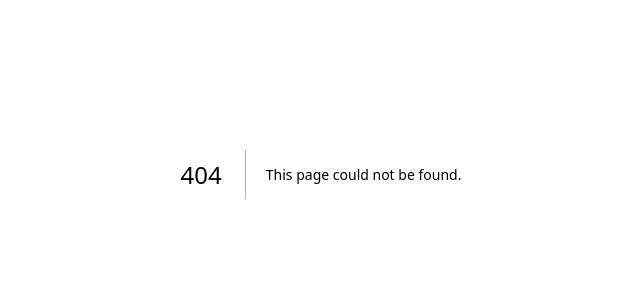
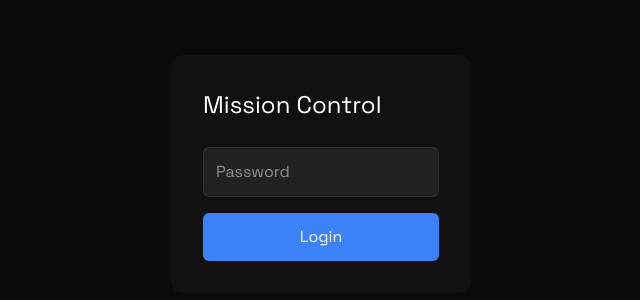
Before and after one commit to yunze7373/openclaw-mission-control, a Next.js app: page /login in a window 1280 px wide. Before the commit this address had no page. Shown: the part 226-526 px from the top of the page, without its empty margins (319-959 px from the left). Built offline with nearby package versions, Linux system fonts and the light colour scheme.

Commit message:
feat: add login page with password auth

```diff
--- /dev/null
+++ b/src/app/login/page.tsx
@@ -0,0 +1,47 @@
+"use client";
+import { useState, useEffect } from "react";
+import { useRouter } from "next/navigation";
+
+export default function LoginPage() {
+  const [password, setPassword] = useState("");
+  const router = useRouter();
+
+  useEffect(() => {
+    // Check cookie
+    if (document.cookie.includes("mc_logged_in=true")) {
+      router.push("/");
+    }
+  }, [router]);
+
+  const handleLogin = (e: React.FormEvent) => {
+    e.preventDefault();
+    // Set password - change "han123" to your desired password
+    if (password === "han123") {
+      // Set cookie for 7 days
+      const d = new Date();
+      d.setTime(d.getTime() + 7 * 24 * 60 * 60 * 1000);
+      document.cookie = "mc_logged_in=true;expires=" + d.toUTCString() + ";path=/";
+      router.push("/");
+    } else {
+      alert("Wrong password!");
+    }
+  };
+
+  return (
+    <div style={{ minHeight: "100vh", display: "flex", alignItems: "center", justifyContent: "center", background: "#0a0a0a" }}>
+      <form onSubmit={handleLogin} style={{ padding: "2rem", background: "#111", borderRadius: "12px", width: "300px" }}>
+        <h1 style={{ color: "#fff", marginBottom: "1.5rem", fontSize: "1.5rem" }}>Mission Control</h1>
+        <input
+          type="password"
+          placeholder="Password"
+          value={password}
+          onChange={(e) => setPassword(e.target.value)}
+          style={{ width: "100%", padding: "0.75rem", marginBottom: "1rem", background: "#222", border: "1px solid #333", borderRadius: "6px", color: "#fff" }}
+        />
+        <button type="submit" style={{ width: "100%", padding: "0.75rem", background: "#3b82f6", color: "#fff", border: "none", borderRadius: "6px", cursor: "pointer" }}>
+          Login
+        </button>
+      </form>
+    </div>
+  );
+}
--- /dev/null
+++ b/src/middleware.ts
@@ -0,0 +1,13 @@
+import { NextResponse } from 'next/server';
+
+export function middleware(request: Request) {
+  const loggedIn = request.headers.get('cookie')?.includes('mc_logged_in=true');
+  if (!loggedIn && request.nextUrl.pathname !== '/login') {
+    return NextResponse.redirect(new URL('/login', request.url));
+  }
+  return NextResponse.next();
+}
+
+export const config = {
+  matcher: '/:path*',
+};
```
